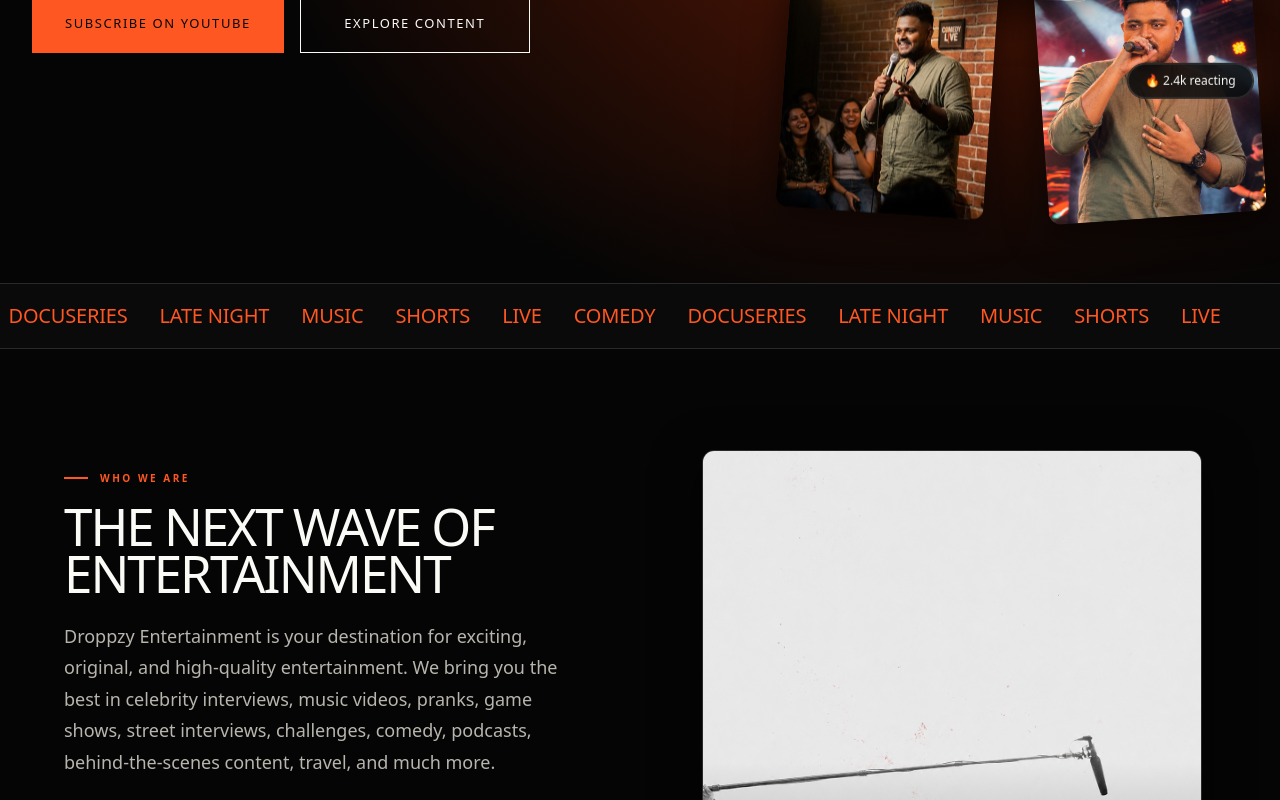
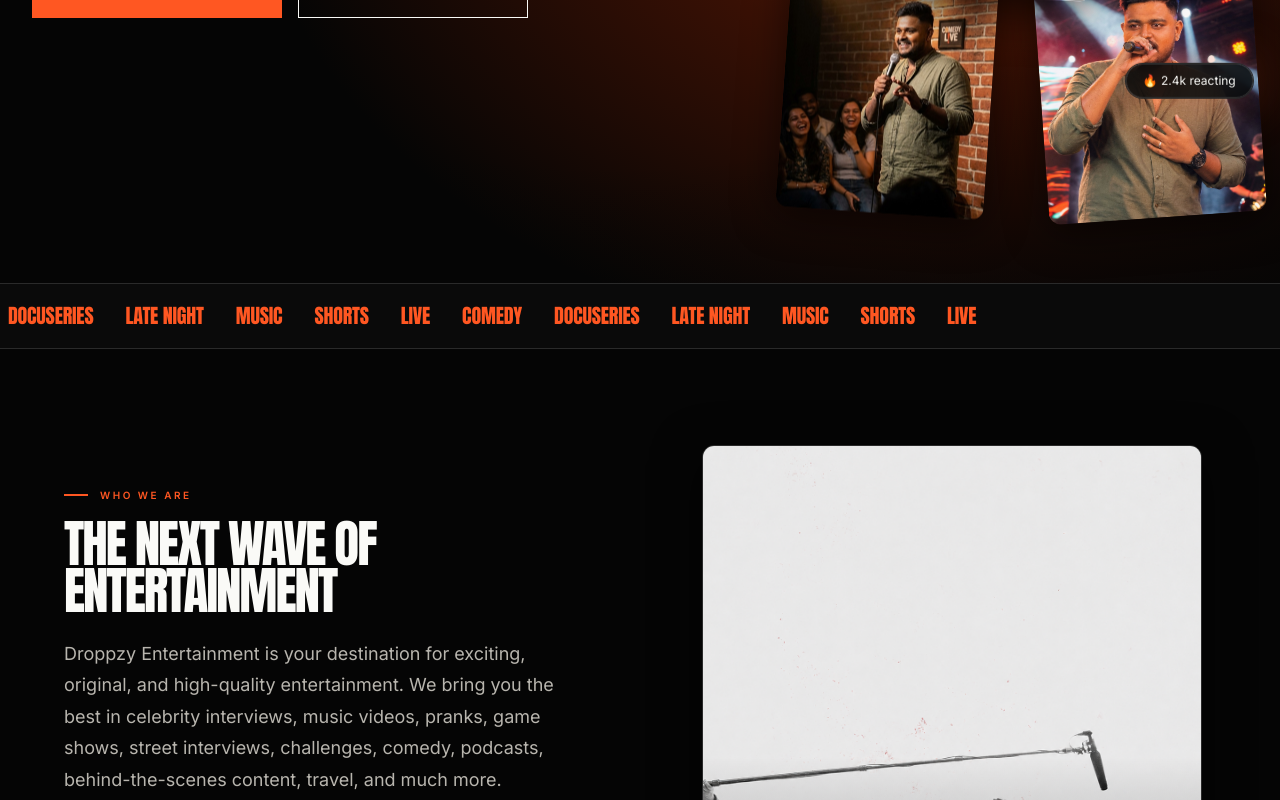
Before and after one commit to Droppzy-Entertainment/frontend, a Next.js app: page / in a window 1280 px wide. Shown: the part 618-1418 px from the top of the page. Built offline with nearby package versions, Linux system fonts and the light colour scheme; no server answers; grey boxes are pictures that could not be loaded.

Commit message:
font issue fixed

```diff
--- a/src/app/globals.css
+++ b/src/app/globals.css
@@ -8,7 +8,7 @@
  * (source of truth). Do not invent/approximate values here — retune at
  * the source stylesheet first if a token needs to change.
  *
- * Font family strings are intentionally NOT hardcoded: --font-archivo-black,
+ * Font family strings are intentionally NOT hardcoded: --font-anton,
  * --font-inter and --font-caveat are supplied by next/font/google's
  * `variable` option in src/fonts/index.ts + applied on <html>/<body> in
  * layout.tsx (a later phase). If those vars are ever unset, the plain
@@ -75,10 +75,18 @@
   --color-titanium: #3a3733;
   --color-titanium-dim: #2a2723;
 
-  /* Fonts — variable names supplied by next/font in layout.tsx via fonts/index.ts */
-  --font-heading: var(--font-archivo-black), "Arial Black", sans-serif;
-  --font-body: var(--font-inter), system-ui, sans-serif;
-  --font-script: var(--font-caveat), cursive;
+  /* Font *weight* has no next/font dependency, so it's safe on :root.
+     The actual --font-heading/--font-body/--font-script aliases are
+     declared on `body` below instead — next/font's `.variable` classes
+     (anton.variable/inter.variable/caveat.variable, applied on <body> in
+     layout.tsx) only define --font-anton/--font-inter/--font-caveat on
+     body itself, and CSS custom properties resolve `var()` references
+     using what's visible AT the declaring element — :root (<html>) is an
+     ANCESTOR of <body>, so it can never see a variable that only exists
+     on <body> or below. Declaring the aliases here made every var(--font-anton)
+     reference invalid at computed-value time, silently falling back to
+     the browser/Tailwind default sans-serif regardless of which Google
+     font was configured. */
   --font-heading-weight: 400;
 
   --space-1: 4px;
@@ -125,6 +133,12 @@
     font-weight: 400;
     background: var(--color-bg);
     color: var(--color-text);
+    /* Declared here (not :root) since these reference --font-anton/
+       --font-inter/--font-caveat, which next/font's .variable classes
+       only define on this element — see the comment on :root above. */
+    --font-heading: var(--font-anton), "Arial Black", sans-serif;
+    --font-body: var(--font-inter), system-ui, sans-serif;
+    --font-script: var(--font-caveat), cursive;
     font-family: var(--font-body);
   }
 
--- a/src/app/layout.tsx
+++ b/src/app/layout.tsx
@@ -1,7 +1,7 @@
 import type { Metadata } from "next";
 import type { ReactNode } from "react";
 import { headers } from "next/headers";
-import { archivoBlack, inter, caveat } from "@/fonts";
+import { anton, inter, caveat } from "@/fonts";
 import { Navbar } from "@/components/Navbar";
 import { Footer } from "@/components/Footer";
 import "./globals.css";
@@ -61,7 +61,7 @@
   return (
     <html lang="en">
       <body
-        className={`${archivoBlack.variable} ${inter.variable} ${caveat.variable} font-body`}
+        className={`${anton.variable} ${inter.variable} ${caveat.variable} font-body`}
         data-csp-nonce={nonce}
       >
         <Navbar />
--- a/src/components/Hero.tsx
+++ b/src/components/Hero.tsx
@@ -5,7 +5,7 @@
  * Hero — above-the-fold section. Server Component: zero client JS.
  *
  * Layout matches the design reference:
- * - Left: tagline, headline (Archivo Black), body text, two CTA buttons
+ * - Left: tagline, headline (Anton), body text, two CTA buttons
  * - Right: 2×2 collage of tilted photo cards with float animation
  * - Background: large warm amber/reddish radial glow on the right half,
  *   matching the stage-spotlight look from the reference.
--- a/src/fonts/index.ts
+++ b/src/fonts/index.ts
@@ -1,4 +1,4 @@
-import { Archivo_Black, Inter, Caveat } from "next/font/google";
+import { Anton, Inter, Caveat } from "next/font/google";
 
 /**
  * Nocturne type system, self-hosted via next/font/google.
@@ -8,9 +8,9 @@
  * app/layout.tsx (a later phase) so the variables exist at render time.
  */
 
-export const archivoBlack = Archivo_Black({
+export const anton = Anton({
   weight: "400",
-  variable: "--font-archivo-black",
+  variable: "--font-anton",
   subsets: ["latin"],
   display: "swap",
 });
```
